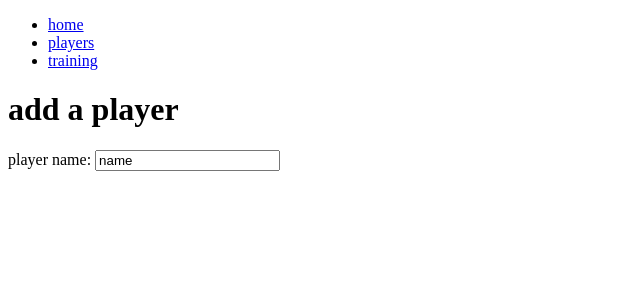
After one commit to dieeer/armory, a Flask app: page /players/new in a window 1280 px wide. The commit adds this page. Shown: the top 300 px of the page, without its empty margins (0-640 px from the left). Run offline with Flask 2, Linux system fonts and the light colour scheme; data that the repository does not hold is empty; some libraries are stand-ins or nearby versions.

Commit message:
add a new player link added to players screen and first text box created without issue

```diff
--- a/console.py
+++ b/console.py
@@ -29,9 +29,12 @@ training1 = Training('Warm-up', '13:00', 30, 'low')
 training_repository.save(training1)
 
 training2 = Training('Catching and throwing', '13:00', 15, 'medium')
+training_repository.save(training2)
+
 
 
 player_training1 = Player_Training(player1, training1, "nothing to note")
 player_training_repository.save(player_training1)
 
-player_training2 = Player_Training(player4, training2,)
+player_training2 = Player_Training(player4, training2, "solid as usual")
+player_training_repository.save(player_training2)
--- a/templates/players/index.html
+++ b/templates/players/index.html
@@ -2,6 +2,10 @@
 
 {% block content %}
 
+
+<p class="button">
+    <a class="button" href="/players/new">add a new player</a>
+</p>
 
 <div>
     {% for player in players %}
--- /dev/null
+++ b/templates/players/new.html
@@ -0,0 +1,11 @@
+{% extends 'base.html' %}
+
+{% block content %}
+
+<h1> add a player </h1>
+
+<form action="/players" method="post">
+    <label for='name'>player name: </label>
+    <input for='name' value='name'>
+
+{% endblock %}
```
